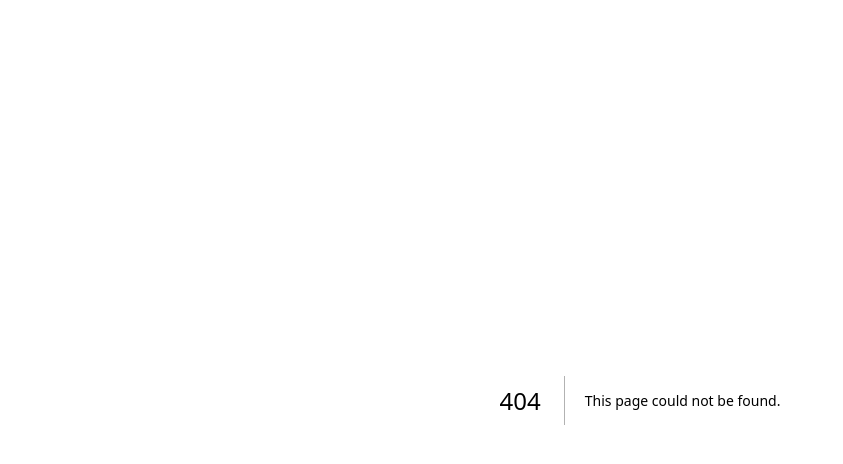
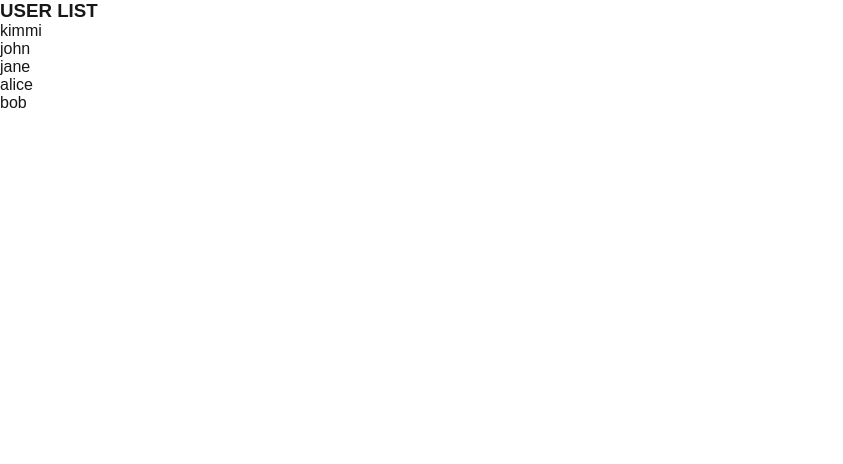
Before and after one commit to kimmisinha/Nextjs-Topic, a Next.js app: page /users in a window 1280 px wide. Before the commit this address had no page. Shown: the top 464 px of the page, without its empty margins (0-843 px from the left). Built offline with nearby package versions, Linux system fonts and the light colour scheme.

Commit message:
Add dynamic user details page with API fetch functionality

```diff
--- /dev/null
+++ b/app/api/user/[id]/route.js
@@ -0,0 +1,12 @@
+import { NextResponse } from "next/server";
+import users from "../../../util/db";
+
+export async function GET(request, content) {
+  let result = content.params.id;
+  const userdata = users.filter((item) => item.id === result);
+  return NextResponse.json(
+    userdata.length == 0
+      ? { result: "No Data found", sucess: false }
+      : { result: userdata[0] ,sucess: true}
+  );
+}
--- /dev/null
+++ b/app/api/user/route.js
@@ -0,0 +1,7 @@
+import { NextResponse } from "next/server";
+import users from "../../util/db";
+
+export async function GET() {
+    const data = users;
+    return NextResponse.json(data, { status: 200 });
+}
--- /dev/null
+++ b/app/users/page.js
@@ -0,0 +1,23 @@
+import Link from "next/link";
+import React from "react";
+
+async function result() {
+  let data = await fetch("http://localhost:3000/api/user");
+  data = await data.json();
+  return data;
+}
+async function page() {
+  let users = await result();
+  return (
+    <div>
+      <h3>USER LIST</h3>
+      {users.map((item) => (
+        <div key={item.id}>
+          <Link href={`users/${item.id}`}> {item.name}</Link>
+        </div>
+      ))}
+    </div>
+  );
+}
+
+export default page;
--- /dev/null
+++ b/app/util/db.js
@@ -0,0 +1,34 @@
+export const users = [
+    {
+      name: "kimmi",
+      age: "56",
+      email: "kimmikumarisinha@gmail.com",
+      id:"1"
+    },
+    {
+      name: "john",
+      age: "34",
+      email: "john.doe@example.com",
+      id:"2"
+    },
+    {
+      name: "jane",
+      age: "29",
+      email: "jane.smith@example.com",
+      id:"3"
+    },
+    {
+      name: "alice",
+      age: "41",
+      email: "alice.jones@example.com",
+       id:"4"
+    },
+    {
+      name: "bob",
+      age: "23",
+      email: "bob.brown@example.com",
+      id:"5"
+    }
+  ];
+
+  export default users;
```
Also changed, not shown: app/studentlist/[student]/page.js (+0 -12 lines), app/users/[userid]/page.js (added, +27 -0 lines).
